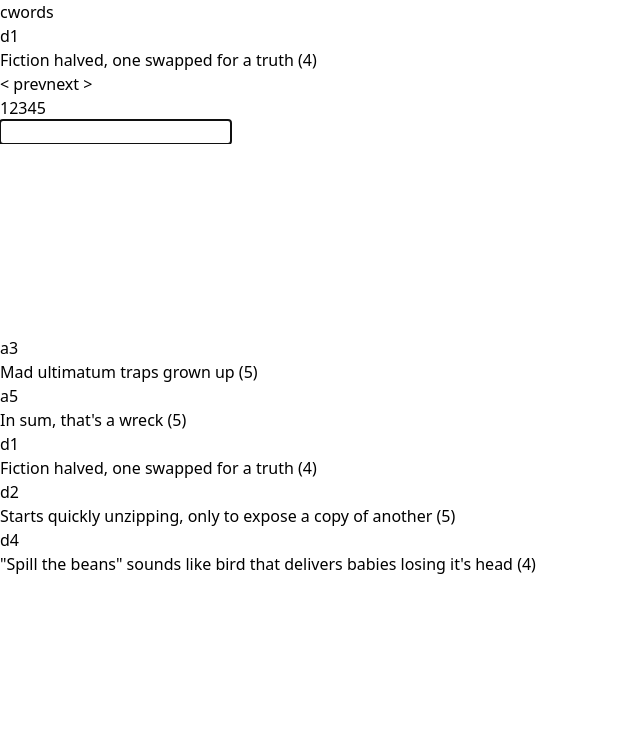
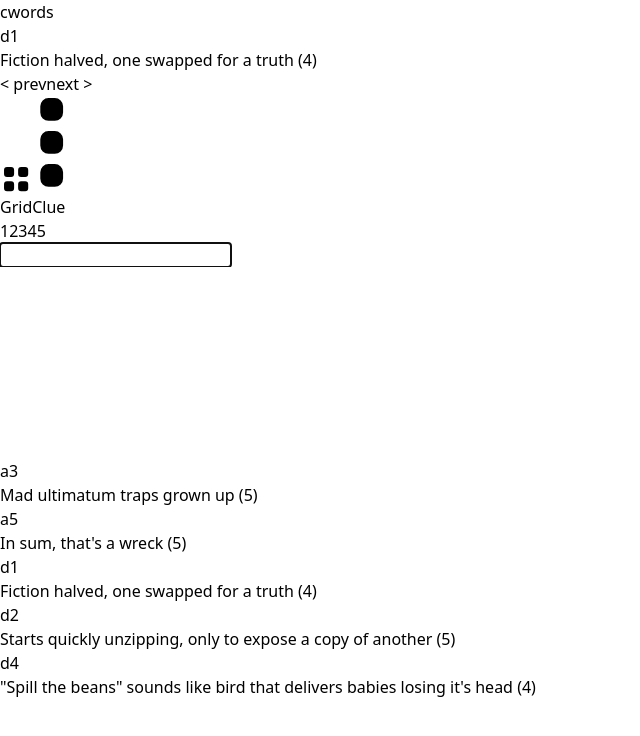
Before and after one commit to neverstew/cwords, a React (Vite) app in the folder app/: page / in a window 1280 px wide. Shown: the top 736 px of the page, without its empty margins (0-640 px from the left). Built offline with nearby package versions, Linux system fonts and the light colour scheme.

Commit message:
Add view switcher

```diff
--- a/app/src/App.tsx
+++ b/app/src/App.tsx
@@ -3,6 +3,7 @@ import { ChangeEventHandler, KeyboardEvent, PropsWithChildren, useEffect, useMem
 import './index.css';
 import { GameState, useGame } from './useGame';
 import { GameContextProvider, useGameContext } from "./useGameContext";
+import { Squares2X2Icon } from '@heroicons/react/16/solid';
 
 const App = () => {
   const game = useGame();
@@ -49,11 +50,53 @@ const Header = () => {
   )
 };
 
-const Main = () => (
-  <main className="mx-auto p-6 max-w-md sticky top-0 bg-white">
-    <Crossword />
-  </main>
-);
+const Main = () => {
+  const [{ view }] = useGameContext();
+
+  return (
+    <main className="mx-auto p-6 max-w-md sticky top-0 bg-white space-y-8">
+      <ViewSwitcher />
+      {
+        view === 'grid'
+          ? <Crossword />
+          : <Clue />
+      }
+    </main>
+  );
+}
+
+const ViewSwitcher = () => {
+  const [{ view: selectedView }, dispatch] = useGameContext();
+
+  const buttonClasses = (view: typeof selectedView) => clsx(
+    'border-2 border-gray-200 px-0.5 flex items-center gap-1',
+    view === selectedView && 'bg-gray-50 shadow-sm',
+    view !== selectedView && 'shadow-md'
+  )
+
+  return (
+    <div className="flex justify-center items-center gap-2">
+      <button onClick={() => dispatch({ type: 'change-view', view: 'grid' })} className={buttonClasses('grid')}>
+        <Squares2X2Icon className="size-4" />
+        Grid
+      </button>
+      <button onClick={() => dispatch({ type: 'change-view', view: 'clue' })} className={buttonClasses('clue')}>
+        <div className="flex mt-0.5">
+          <svg xmlns="http://www.w3.org/2000/svg" viewBox="0 12 12 12" fill="currentColor" className="size-2">
+            <path fillRule="evenodd" d="M3 6a3 3 0 0 1 3-3h2.25a3 3 0 0 1 3 3v2.25a3 3 0 0 1-3 3H6a3 3 0 0 1-3-3V6Zm9.75 0a3 3 0 0 1 3-3H18a3 3 0 0 1 3 3v2.25a3 3 0 0 1-3 3h-2.25a3 3 0 0 1-3-3V6ZM3 15.75a3 3 0 0 1 3-3h2.25a3 3 0 0 1 3 3V18a3 3 0 0 1-3 3H6a3 3 0 0 1-3-3v-2.25Zm9.75 0a3 3 0 0 1 3-3H18a3 3 0 0 1 3 3V18a3 3 0 0 1-3 3h-2.25a3 3 0 0 1-3-3v-2.25Z" clipRule="evenodd" />
+          </svg>
+          <svg xmlns="http://www.w3.org/2000/svg" viewBox="0 12 12 12" fill="currentColor" className="size-2">
+            <path fillRule="evenodd" d="M3 6a3 3 0 0 1 3-3h2.25a3 3 0 0 1 3 3v2.25a3 3 0 0 1-3 3H6a3 3 0 0 1-3-3V6Zm9.75 0a3 3 0 0 1 3-3H18a3 3 0 0 1 3 3v2.25a3 3 0 0 1-3 3h-2.25a3 3 0 0 1-3-3V6ZM3 15.75a3 3 0 0 1 3-3h2.25a3 3 0 0 1 3 3V18a3 3 0 0 1-3 3H6a3 3 0 0 1-3-3v-2.25Zm9.75 0a3 3 0 0 1 3-3H18a3 3 0 0 1 3 3V18a3 3 0 0 1-3 3h-2.25a3 3 0 0 1-3-3v-2.25Z" clipRule="evenodd" />
+          </svg>
+          <svg xmlns="http://www.w3.org/2000/svg" viewBox="0 12 12 12" fill="currentColor" className="size-2">
+            <path fillRule="evenodd" d="M3 6a3 3 0 0 1 3-3h2.25a3 3 0 0 1 3 3v2.25a3 3 0 0 1-3 3H6a3 3 0 0 1-3-3V6Zm9.75 0a3 3 0 0 1 3-3H18a3 3 0 0 1 3 3v2.25a3 3 0 0 1-3 3h-2.25a3 3 0 0 1-3-3V6ZM3 15.75a3 3 0 0 1 3-3h2.25a3 3 0 0 1 3 3V18a3 3 0 0 1-3 3H6a3 3 0 0 1-3-3v-2.25Zm9.75 0a3 3 0 0 1 3-3H18a3 3 0 0 1 3 3V18a3 3 0 0 1-3 3h-2.25a3 3 0 0 1-3-3v-2.25Z" clipRule="evenodd" />
+          </svg>
+        </div>
+        Clue
+      </button>
+    </div>
+  )
+}
 
 const Celebration = () => {
   return (
@@ -234,4 +277,27 @@ const SelectedWord = () => {
   )
 }
 
+const Clue = () => {
+  const [state] = useGameContext();
+  const startNum = useMemo(() => state.selectedWord?.slice(1), [state.selectedWord]);
+
+  if (!state.selectedWord) {
+    return null;
+  }
+
+  const selectedWord = state.words[state.selectedWord as keyof typeof state.words];
+
+  return (
+    <div className='relative max-w-72 sm:max-w-96 mx-auto'>
+      <div className="w-full absolute top-0 left-0 grid grid-cols-5 grid-rows-1 -z-10">
+        <CellBackground idx={selectedWord.range[0]}>{startNum}</CellBackground>
+      </div>
+      <div className="grid grid-cols-5 grid-rows-1">
+        {selectedWord.range.map((i) => <Cell key={i} idx={i} />)}
+      </div>
+    </div>
+  )
+
+}
+
 export default App
--- a/app/src/useGame.ts
+++ b/app/src/useGame.ts
@@ -64,7 +64,9 @@ export const INITIAL_GAME_STATE = {
     selectedWord: undefined as undefined | string,
     selectedWordDirection: 'across' as 'across' | 'down',
     complete: false,
+    view: 'grid' as 'grid' | 'clue',
 };
+
 export type GameState = typeof INITIAL_GAME_STATE;
 export type GameAction =
     { type: 'input-letter', idx: number; letter: string; }
@@ -72,6 +74,7 @@ export type GameAction =
     | { type: 'move-focus', idx: number; direction: 'up' | 'right' | 'down' | 'left' | 'next' | 'previous' }
     | { type: 'select-word', key: string }
     | { type: 'select-relative-word', direction: 'next' | 'previous' }
+    | { type: 'change-view', view: GameState['view'] }
 
 export type Dispatch = (state: GameState, action: GameAction) => GameState;
 const reducer: Dispatch = (state, action) => {
@@ -165,6 +168,12 @@ const reducer: Dispatch = (state, action) => {
             selectedWordDirection,
         }
     }
+    if(action.type === 'change-view') {
+        return {
+            ...state,
+            view: action.view,
+        }
+    }
     return state;
 }
 
--- a/package.json
+++ b/package.json
@@ -12,5 +12,8 @@
     "debug": "bun run --inspect-wait scripts/generate-cword.ts",
     "generate": "bun run scripts/generate-cword.ts",
     "init": "bun run scripts/insert-words.ts"
+  },
+  "dependencies": {
+    "@heroicons/react": "^2.1.5"
   }
 }
```
Also changed, not shown: 1 other file (tests, documents, lock files or other folders).
